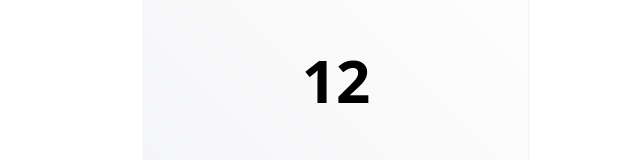
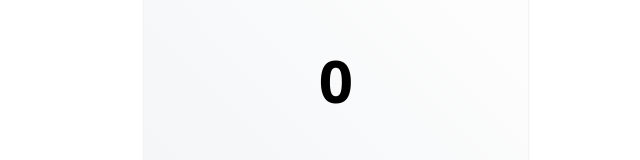
Before and after one commit to tristanlukens/nagelsbijten_laura, a plain HTML site: page index.html in a window 1280 px wide. Shown: the part 290-450 px from the top of the page, without its empty margins (304-944 px from the left). Drawn offline with nearby package versions, Linux system fonts and the light colour scheme; files that its build step writes are made by us from their sources.

Commit message:
Update index.html

```diff
--- a/index.html
+++ b/index.html
@@ -33,7 +33,7 @@
       <script>
         const daysElement = document.getElementById("days");
 
-        const originalDate = new Date(2022, 11, 14);
+        const originalDate = new Date(2022, 11, 26);
         daysElement.innerText = dayjs().diff(originalDate, "days");
       </script>
     </div>
```
